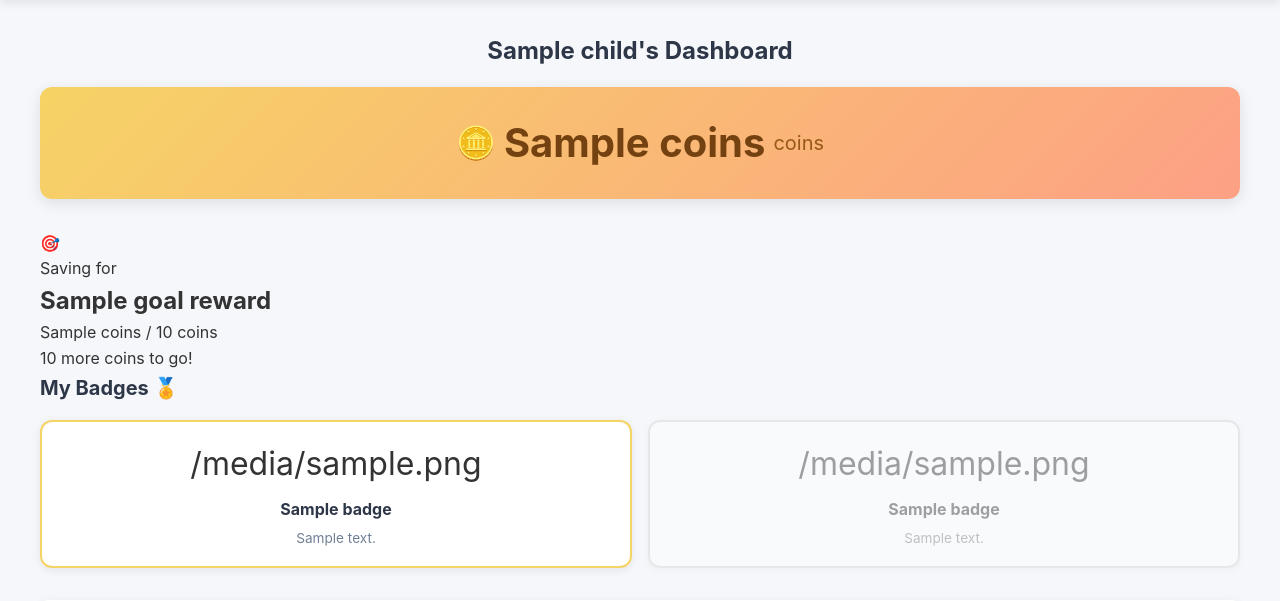
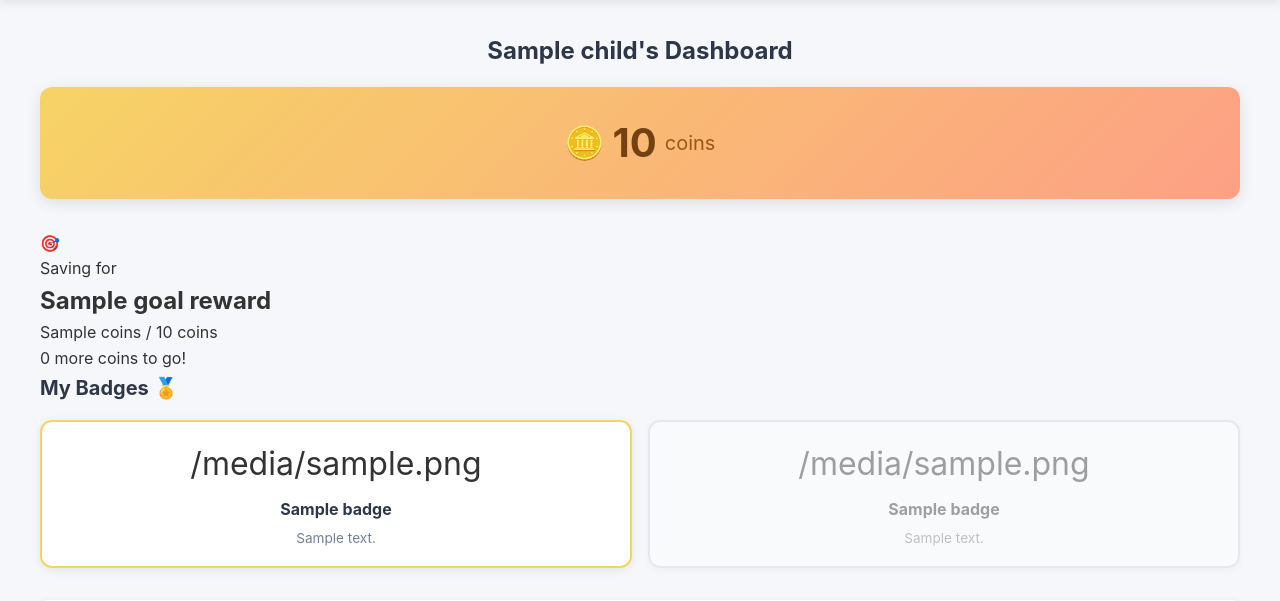
Before and after one commit to xyciasav/child-chore-app, a FastAPI app: template app/templates/kid_dashboard.html in a window 1280 px wide. Shown: the part 70-671 px from the top of the page. Run offline with FastAPI, Linux system fonts and the light colour scheme; the template is opened without the code that fills it: most values are stand-ins (such as "Sample title", 1, 10 or a date in 2020).

Commit message:
Swaping to Integers  take 1

```diff
--- a/app/templates/kid_dashboard.html
+++ b/app/templates/kid_dashboard.html
@@ -10,7 +10,7 @@
     <!-- Coin Balance Display -->
     <div class="coin-balance">
         <span class="coin-icon">🪙</span>
-        <span class="coin-amount">{{ child.coins }}</span>
+        <span class="coin-amount">{{ child.coins|int }}</span>
         <span class="coin-label">coins</span>
     </div>
     {% if goal_reward %}
@@ -24,7 +24,7 @@
         </div>
 
         <div class="saving-goal-progress-text">
-            {{ child.coins }} / {{ goal_reward.coin_cost }} coins
+            {{ child.coins }} / {{ goal_reward.coin_cost|int }} coins
         </div>
 
         <div class="saving-goal-bar" aria-label="Saving goal progress">
@@ -35,7 +35,7 @@
         <p class="saving-goal-ready">🎉 You have enough coins for this!</p>
         {% else %}
         <p class="saving-goal-needed">
-            {{ goal_reward.coin_cost - child.coins }} more coins to go!
+            {{ goal_reward.coin_cost - child.coins|int }} more coins to go!
         </p>
         {% endif %}
     </div>
@@ -103,7 +103,7 @@
             <div class="chore-card" data-chore-title="{{ chore.title }}" data-chore-room="{{ group.room }}" data-chore-coins="{{ chore.coin_value }}">
                 <h3>{{ chore.title }}</h3>
                 <p class="chore-description">{{ chore.description }}</p>
-                <div class="chore-reward">{{ chore.coin_value }} 🪙</div>
+                <div class="chore-reward">{{ chore.coin_value|int }} 🪙</div>
                 <form action="/kid/chore/submit" method="post" class="chore-form">
                     <input type="hidden" name="chore_id" value="{{ chore.id }}">
                     <button type="submit" class="btn btn-primary">I Did This!</button>
@@ -144,7 +144,7 @@
                 <div class="reward-card">
                     <h3>{{ reward.title }}</h3>
                     <p class="reward-description">{{ reward.description }}</p>
-                    <div class="reward-cost">{{ reward.coin_cost }} 🪙</div>
+                    <div class="reward-cost">{{ reward.coin_cost|int }} 🪙</div>
 
                     <form action="/kid/reward/request" method="post" class="reward-form">
                         <input type="hidden" name="reward_id" value="{{ reward.id }}">
```
Also changed, not shown: app/templates/admin_dashboard.html (+9 -9 lines).
